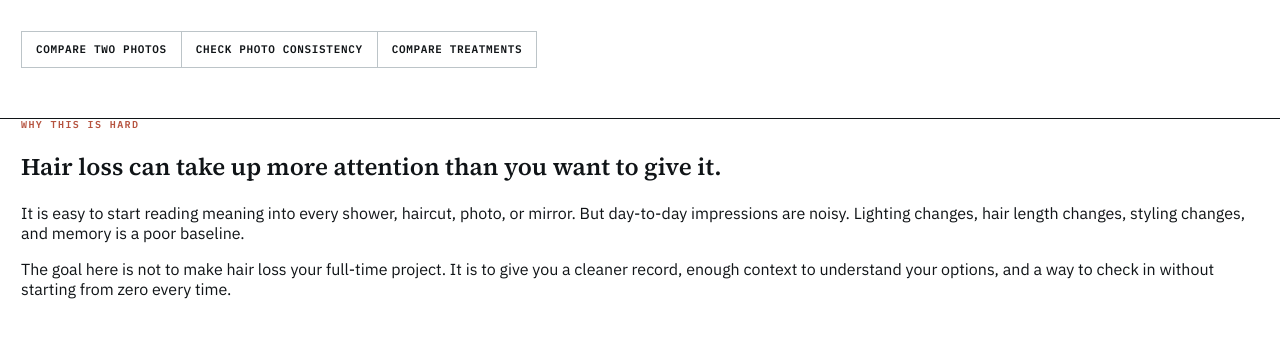
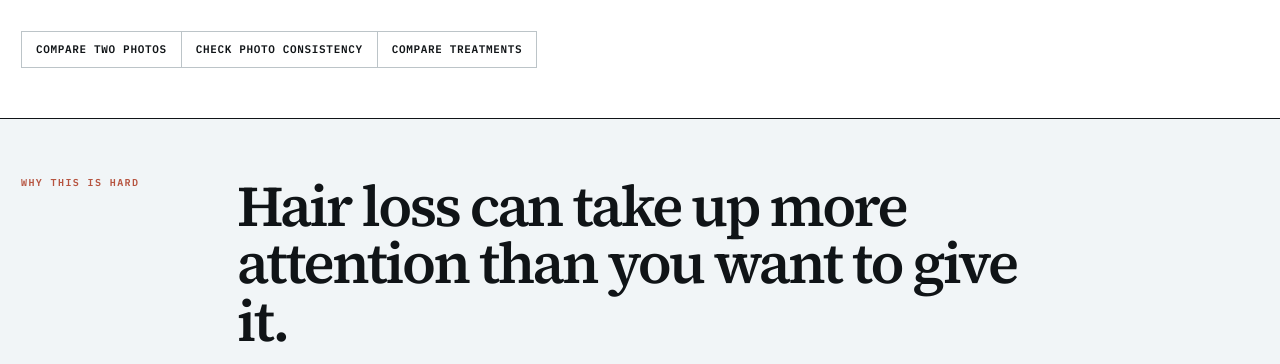
Before and after one commit to amigosholdings/baldwin-web, a plain HTML site: page trackmyhairloss-pages/index.html in a window 1280 px wide. Shown: the part 546-910 px from the top of the page. Drawn offline with Linux system fonts and the light colour scheme; no server answers.

Commit message:
Style the homepage hair-loss context section

```diff
--- a/trackmyhairloss-pages/assets/base.css
+++ b/trackmyhairloss-pages/assets/base.css
@@ -45,6 +45,11 @@ h1{margin:18px 0 22px;font-size:clamp(58px,8vw,118px);line-height:.84;letter-spa
 .subnav{display:flex;gap:0;flex-wrap:wrap;margin-top:34px;border-top:1px solid var(--line-dark);border-left:1px solid var(--line-dark);width:max-content;max-width:100%}
 .pill{padding:11px 14px;border-right:1px solid var(--line-dark);border-bottom:1px solid var(--line-dark);font:600 11px/1.1 var(--mono);text-transform:uppercase;letter-spacing:.06em;background:#fff}
 .pill:hover{background:var(--navy);color:white}
+.reality{padding:58px 0 62px;border-bottom:1px solid var(--ink);background:var(--mist)}
+.realitygrid{display:grid;grid-template-columns:160px minmax(0,850px);gap:56px;align-items:start}
+.reality h2{font-size:clamp(36px,4.5vw,62px);line-height:1;letter-spacing:-.045em;margin:0 0 18px;max-width:820px}
+.reality p{font-family:var(--serif);font-size:19px;line-height:1.68;color:#30383c;max-width:760px;margin:0}
+.reality p+p{margin-top:15px}
 .rail{display:grid;grid-template-columns:repeat(4,1fr);border-top:1px solid var(--ink);border-bottom:1px solid var(--ink);margin-top:48px;background:#fff}
 .rail>div{padding:18px 20px;border-right:1px solid var(--line-dark)}
 .rail>div:last-child{border-right:0}
@@ -86,5 +91,5 @@ h1{margin:18px 0 22px;font-size:clamp(58px,8vw,118px);line-height:.84;letter-spa
 .stage{position:relative;aspect-ratio:4/3;overflow:hidden;border-radius:0;background:#f3f5f6;border:1px solid var(--ink);margin-top:22px}.layer{position:absolute;inset:0;display:flex;align-items:center;justify-content:center;overflow:hidden}.layer img{position:absolute;max-width:none;transform-origin:center center;user-select:none;pointer-events:none}.afterClip{position:absolute;inset:0 50% 0 0;overflow:hidden}.splitline{position:absolute;top:0;bottom:0;left:50%;width:1px;background:#fff;box-shadow:0 0 0 1px rgba(0,0,0,.35);pointer-events:none}
 .controlgrid{display:grid;grid-template-columns:repeat(4,1fr);gap:16px;margin-top:18px}.modebar{display:flex;gap:0;margin-top:18px;flex-wrap:wrap}.modebar button{border:1px solid var(--line-dark);border-right:0;background:white;border-radius:0;padding:10px 13px;font-weight:650;cursor:pointer}.modebar button:last-child{border-right:1px solid var(--line-dark)}.modebar button.active{background:var(--navy);color:white;border-color:var(--navy)}
 .canvaswrap{margin-top:18px;border:1px solid var(--ink);background:#f3f5f6;border-radius:0;overflow:auto;padding:12px}.canvaswrap canvas{display:block;max-width:100%;height:auto;margin:auto;background:#ddd}.list{display:grid;gap:0}.row{display:grid;grid-template-columns:1fr auto;gap:14px;padding:14px 0;border-bottom:1px solid var(--line)}.row small{color:var(--quiet)}
-@media(max-width:920px){.navlinks a:not(.btn){display:none}.sectionhead,.bloggrid{grid-template-columns:1fr}.rail{grid-template-columns:1fr 1fr}.rail>div:nth-child(2){border-right:0}.rail>div:nth-child(-n+2){border-bottom:1px solid var(--line-dark)}.toolcard{grid-template-columns:56px 1fr;gap:10px 18px}.toolcard p{grid-column:2}.toolgo{grid-column:2;justify-self:start}.controlgrid{grid-template-columns:1fr 1fr}}
-@media(max-width:620px){.wrap{width:min(calc(100% - 24px),var(--max))}.navin{min-height:64px}.hero{padding-top:58px}h1{font-size:clamp(52px,16vw,80px)}.rail{grid-template-columns:1fr}.rail>div{border-right:0!important;border-bottom:1px solid var(--line-dark)}.rail>div:last-child{border-bottom:0}.toolcard{grid-template-columns:44px 1fr;padding:20px 0!important}.fields2,.fields3,.metricgrid,.controlgrid{grid-template-columns:1fr}.metric{border-right:0;border-bottom:1px solid var(--line-dark)}.metric:last-child{border-bottom:0}.tool-shell{padding:18px;box-shadow:5px 5px 0 var(--mist)}}
+@media(max-width:920px){.navlinks a:not(.btn){display:none}.sectionhead,.bloggrid{grid-template-columns:1fr}.realitygrid{grid-template-columns:1fr;gap:20px}.rail{grid-template-columns:1fr 1fr}.rail>div:nth-child(2){border-right:0}.rail>div:nth-child(-n+2){border-bottom:1px solid var(--line-dark)}.toolcard{grid-template-columns:56px 1fr;gap:10px 18px}.toolcard p{grid-column:2}.toolgo{grid-column:2;justify-self:start}.controlgrid{grid-template-columns:1fr 1fr}}
+@media(max-width:620px){.wrap{width:min(calc(100% - 24px),var(--max))}.navin{min-height:64px}.hero{padding-top:58px}h1{font-size:clamp(52px,16vw,80px)}.reality{padding:44px 0 48px}.reality h2{font-size:clamp(34px,11vw,50px)}.reality p{font-size:17.5px}.rail{grid-template-columns:1fr}.rail>div{border-right:0!important;border-bottom:1px solid var(--line-dark)}.rail>div:last-child{border-bottom:0}.toolcard{grid-template-columns:44px 1fr;padding:20px 0!important}.fields2,.fields3,.metricgrid,.controlgrid{grid-template-columns:1fr}.metric{border-right:0;border-bottom:1px solid var(--line-dark)}.metric:last-child{border-bottom:0}.tool-shell{padding:18px;box-shadow:5px 5px 0 var(--mist)}}
```
